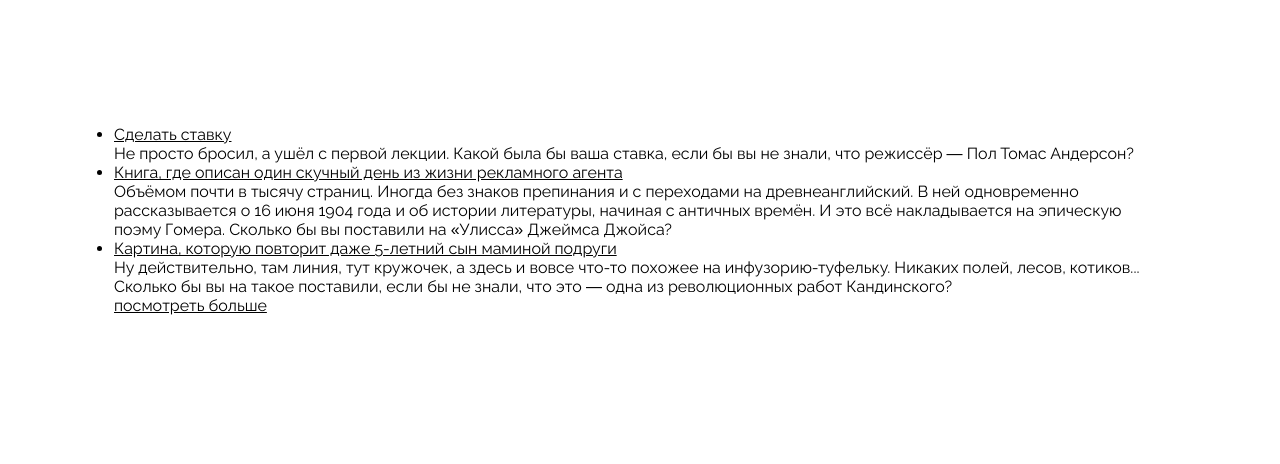
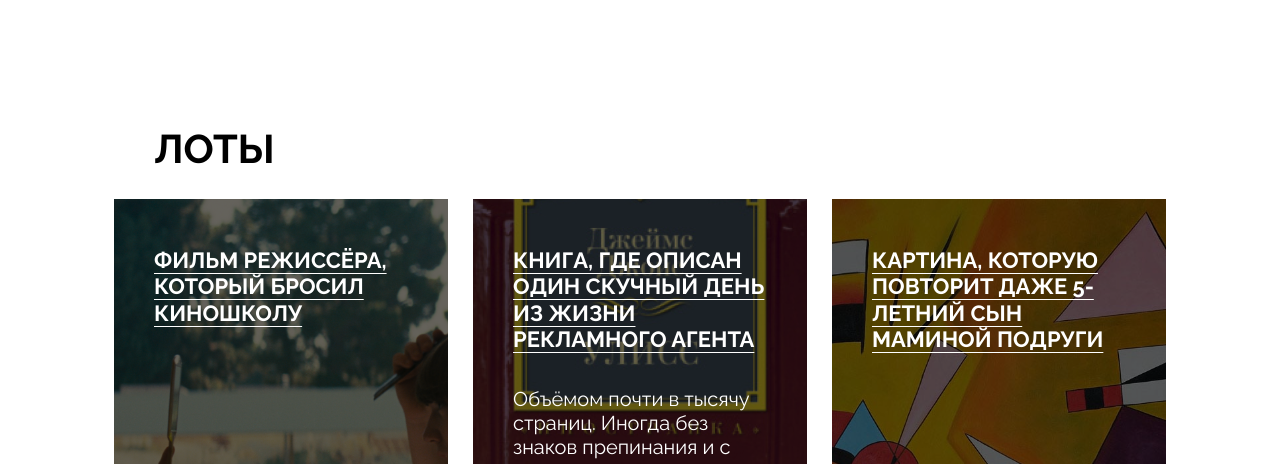
Before and after one commit to Fl1ntes/ono-tebe-nado-fd, a plain HTML site: page index.html in a window 1280 px wide. Shown: the part 1110-1574 px from the top of the page. Drawn offline with Linux system fonts and the light colour scheme.

Commit message:
lots section

```diff
--- a/index.html
+++ b/index.html
@@ -43,30 +43,38 @@
       </section>
 
       <section class="lots">
-        <h2></h2>
+        <h2 class="lots__tittle">лоты</h2>
         <ul class="lots__menu">
           <li class="lots__menu-item">
-            <article>
-              <a href="#">Сделать ставку</a>
-              <p>Не просто бросил, а ушёл с первой лекции. Какой была бы ваша ставка, если бы вы не знали, что режиссёр — Пол Томас Андерсон?</p>
-            </article>
+            <a href="#" class="lots__item-link">
+              <div class="overlay"></div>
+              <article class="lots__item-content left-card">
+                <h3 class="lots__content-tittle">Фильм режиссёра, который бросил киношколу</h3>
+                <p class="lots__content-text">Не просто бросил, а ушёл с первой лекции. Какой была бы ваша ставка, если бы вы не знали, что режиссёр — Пол Томас Андерсон?</p>
+              </article>
+            </a>
           </li>
           <li class="lots__menu-item">
-            <article>
-              <a href="#">Книга, где описан один скучный день из жизни рекламного агента</a>
-              <p>Объёмом почти в тысячу страниц. Иногда без знаков препинания и с переходами на древнеанглийский. В ней одновременно рассказывается о 16 июня 1904 года и об истории литературы, начиная с античных времён. И это всё накладывается на эпическую поэму Гомера. Сколько бы вы поставили на «Улисса» Джеймса Джойса?</p>
-            </article>
+            <a href="#" class="lots__item-link">
+              <div class="overlay"></div>
+              <article class="lots__item-content middle-card">
+                <h3 class="lots__content-tittle">Книга, где описан один скучный день из жизни рекламного агента</h3>
+                <p class="lots__content-text">Объёмом почти в тысячу страниц. Иногда без знаков препинания и с переходами на древнеанглийский. В ней одновременно рассказывается о 16 июня 1904 года и об истории литературы, начиная с античных времён. И это всё накладывается на эпическую поэму Гомера. Сколько бы вы поставили на «Улисса» Джеймса Джойса?</p>
+              </article>
+            </a>
           </li>
           <li class="lots__menu-item">
-            <article>
-              <a href="#">Картина, которую повторит даже 5-летний сын маминой подруги</a>
-              <p>Ну действительно, там линия, тут кружочек, а здесь и вовсе что-то похожее на инфузорию-туфельку. Никаких полей, лесов, котиков... Сколько бы вы на такое поставили, если бы не знали, что это — одна из революционных работ Кандинского?</p>
-            </article>
+            <a href="#" class="lots__item-link">
+              <div class="overlay"></div>
+              <article class="lots__item-content rigt-card">
+                <h3 class="lots__content-tittle">Картина, которую повторит даже 5-летний сын маминой подруги</h3>
+                <p class="lots__content-text">Ну действительно, там линия, тут кружочек, а здесь и вовсе что-то похожее на инфузорию-туфельку. Никаких полей, лесов, котиков... Сколько бы вы на такое поставили, если бы не знали, что это — одна из революционных работ Кандинского?</p>
+              </article>
+            </a>
           </li>
         </ul>
-        <a href="#">посмотреть больше</a>
+        <a class="lots__link" href="#">посмотреть больше</a>
       </section>
-
       <section class="about">
         <div class="about__logo">
           <img src="images/logo-white.svg" alt="">
--- a/styles/global.css
+++ b/styles/global.css
@@ -28,6 +28,7 @@
 
 a {
   color: inherit;
+  text-underline-offset: 5px;
 }
 
 img {
--- a/styles/style.css
+++ b/styles/style.css
@@ -4,8 +4,6 @@
     grid-template-columns: 1fr min-content 1fr;
     align-items: center;
 }
-
-/* TODO underline position  text-underline-offset*/
 
 .header__menu-list {
     display: flex;
@@ -113,10 +111,79 @@
     text-transform: uppercase;
 }
 
-
 .lots {
     padding: 0px 24px;
     margin-bottom: 120px;
+}
+
+.lots__tittle {
+    font-weight: bold;
+    font-size: 40px;
+    text-transform: uppercase;
+    margin-bottom: 27px;
+    margin-left: 40px;
+}
+
+.lots__menu {
+    list-style-type: none;
+    display: flex;
+    gap: 25px;
+    flex-wrap: wrap;
+    margin-bottom: 30px;
+}
+
+.lots__menu-item {
+    width: 334px;
+    min-height: 596px;
+    position: relative;
+}
+
+.lots__item-link {
+    height: 100%;
+    text-decoration: none;
+}
+
+.lots__item-content {
+    padding: 48px 40px;
+    display: flex;
+    flex-direction: column;
+    justify-content: space-between;
+    height: 100%;
+    background-size: cover;
+    background-position: center;
+    color: white;
+}
+
+.left-card {
+    background-image: url(/images/card-lot-01.jpg);
+}
+
+.middle-card {
+    background-image: url(/images/card-lot-02.jpg);
+}
+
+.rigt-card {
+    background-image: url(/images/card-lot-03.jpg);
+}
+
+.lots__content-tittle {
+    position: relative;
+    font-weight: bold;
+    font-size: 22px;
+    text-transform: uppercase;
+    line-height: 1.2;
+    text-decoration: underline 1px;
+}
+
+.lots__content-text{
+    position: relative;
+    font-size: 20px;
+    line-height: 1.2;
+}
+
+.lots__link {
+    font-size: 20px;
+    margin-left: 40px;
 }
 
 .about {
```
